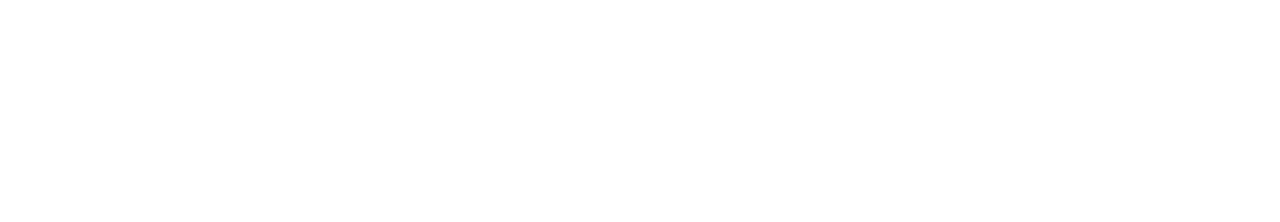
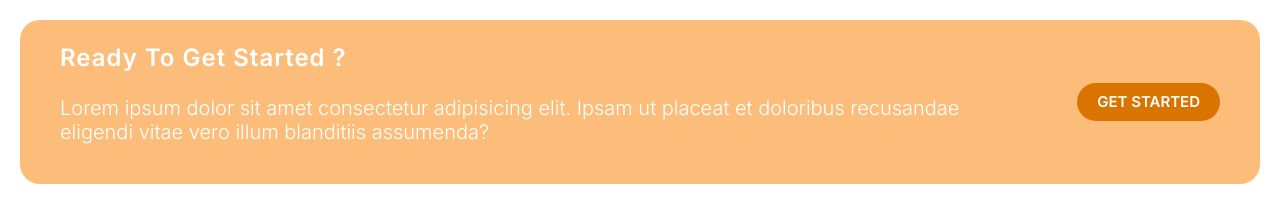
Before and after one commit to modi-99/front_end-project, a plain HTML site: page index.html in a window 1280 px wide. Drawn offline with Linux system fonts and the light colour scheme.

Commit message:
built callout

```diff
--- a/css/styles.css
+++ b/css/styles.css
@@ -286,10 +286,7 @@ a {
   overflow: hidden;
   border-radius: 7px;
   box-shadow: 0 0 20px 10px #f3f3f3;
-
 }
-
-
 
 .card__header,
 .card__body {
@@ -428,6 +425,10 @@ grids*/
   display: grid;
 }
 
+.grid--1x2 {
+  grid-template-columns: 1fr 1fr;
+}
+
 @media screen and (min-width: 768px) {
   .grid--1x2 {
     grid-template-columns: 1fr 1fr;
@@ -458,3 +459,52 @@ grids*/
     margin-left: 7rem;
   }
 }
+
+.callout-container {
+  background-color: var(--primary-color);
+  padding: 2rem 4rem;
+  border-radius: 2rem;
+}
+
+.callout__text {
+  text-align: center;
+}
+.callout__text__header {
+  color: #fff;
+  margin-bottom: 2rem;
+  font-weight: 600;
+  letter-spacing: 1px;
+  margin-top: 0;
+}
+
+.callout__text__body {
+  color: #fff;
+  font-weight: 300;
+  font-size: 2rem;
+  line-height: 2.4rem;
+}
+
+.callout-container .btn {
+  align-self: center;
+  justify-self: center;
+}
+
+@media screen and (max-width: 768px) {
+  .callout .grid--1x2 {
+    grid-template-columns: 1fr;
+  }
+}
+@media screen and (min-width: 768px) {
+  .callout .grid--1x2 {
+    grid-template-columns: 1fr auto;
+  }
+
+  .callout__text {
+    text-align: left;
+  }
+
+  .callout-container .btn {
+    justify-self: start;
+    margin-left: 5rem;
+  }
+}
--- a/index.html
+++ b/index.html
@@ -13,6 +13,18 @@
     <link rel="stylesheet" href="css/styles.css" />
   </head>
   <body>
-
+    <div class="callout">
+      <div class="callout-container grid grid--1x2">
+        <div class="callout__text">
+          <h3 class="callout__text__header">Ready To Get Started ?</h3>
+          <p class="callout__text__body">
+            Lorem ipsum dolor sit amet consectetur adipisicing elit. Ipsam ut
+            placeat et doloribus recusandae eligendi vitae vero illum blanditiis
+            assumenda?
+          </p>
+        </div>
+        <button class="btn btn--accent">Get Started</button>
+      </div>
+    </div>
   </body>
 </html>
```
